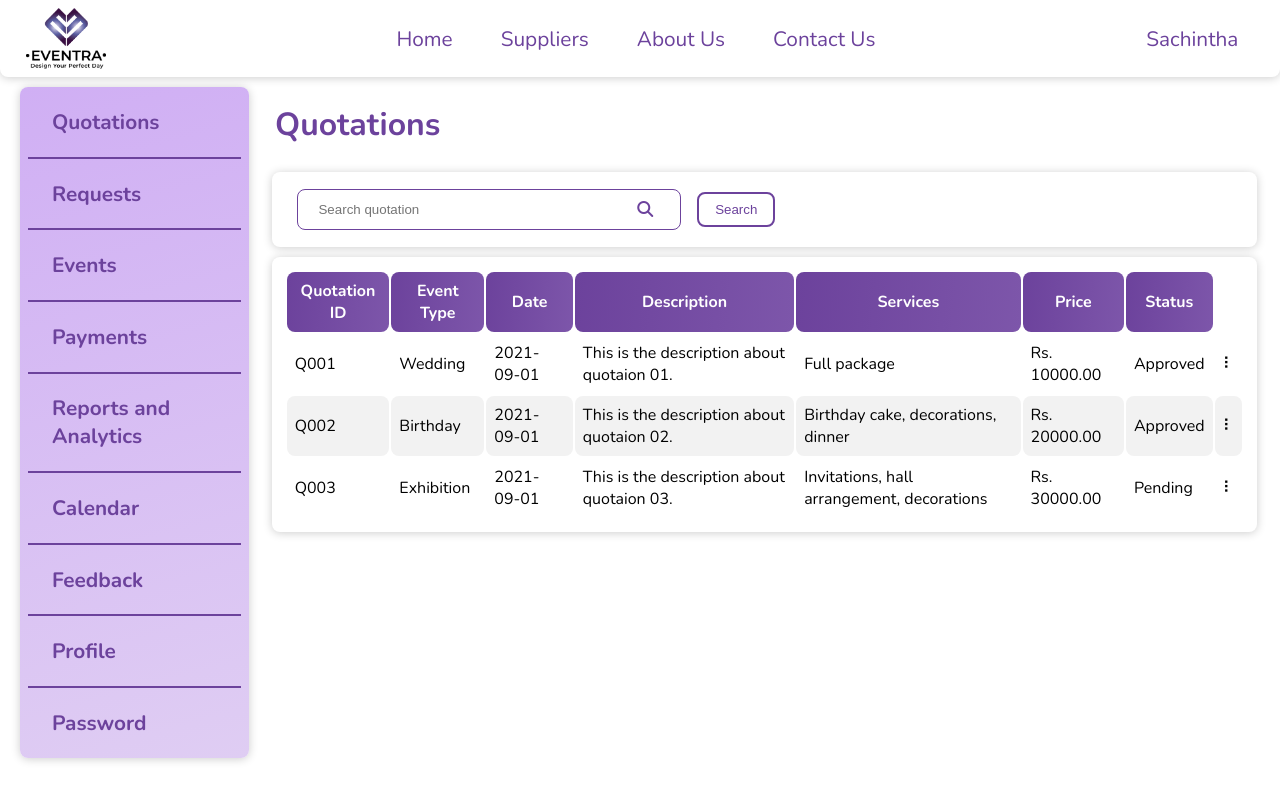
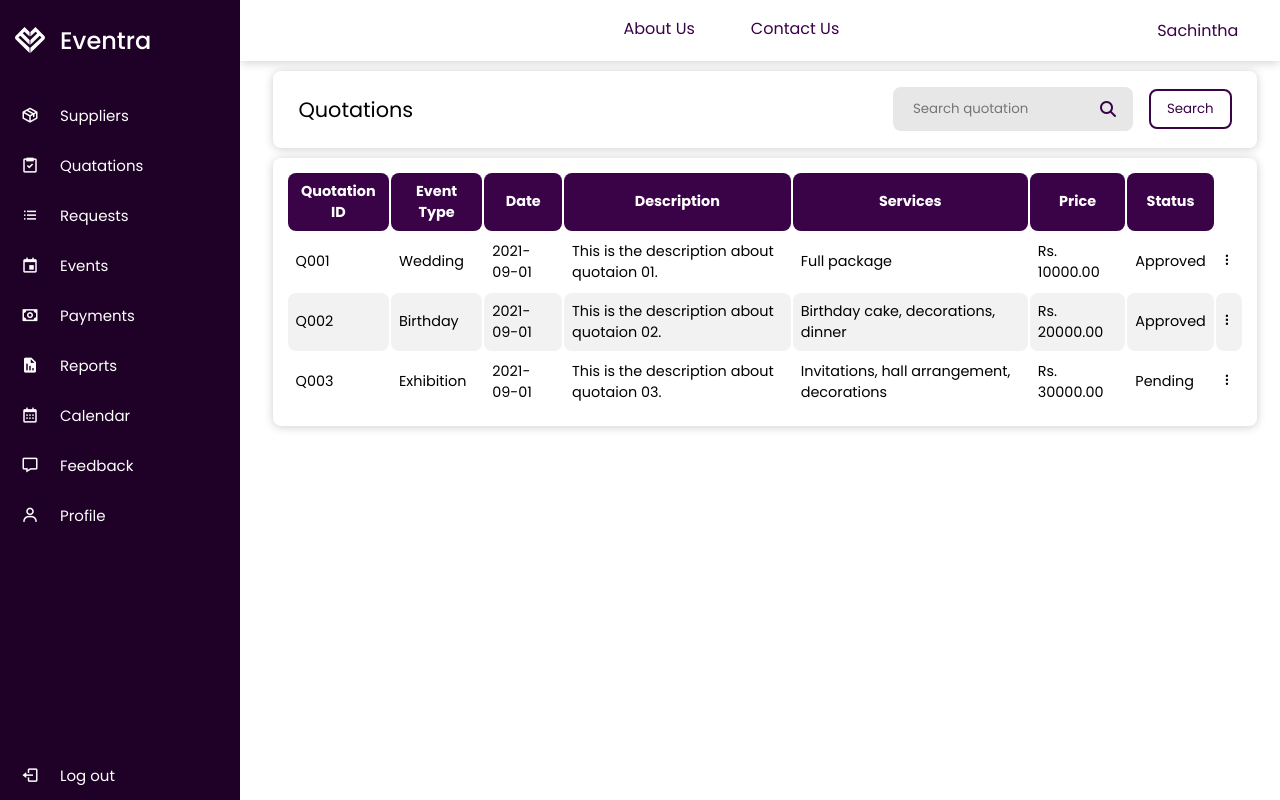
Before and after one commit to Rashmina-Senadheera/IS2102_G29, a PHP site: page /Event_Management/Event_Planner/Quotations.php in a window 1280 px wide. Run offline with PHP 8.4, Linux system fonts and the light colour scheme; some libraries are stand-ins or nearby versions.

Commit message:
apply new styles

```diff
--- a/Event_Management/Event_Planner/Quotations.php
+++ b/Event_Management/Event_Planner/Quotations.php
@@ -1,3 +1,8 @@
+<?php
+include('eventplanner_sidenav.php');
+include('eventplanner_header.php');
+?>
+
 <!DOCTYPE html>
 <html>
 
@@ -6,20 +11,13 @@
     <meta http-equiv="X-UA-Compatible" content="IE=edge">
     <meta name="viewport" content="width=device-width, initial-scale=1.0">
     <link rel="stylesheet" href="../css/eventPlannerMain.css">
-    <link rel="stylesheet" href="../css/navigationBar.css">
 </head>
 
 <body>
-    <?php include('../components/navigationBar.php'); ?>
     <div class="grid-container-payments">
-        <div class="gridHeader">
-            Quotations
-        </div>
-        <div class="gridMenu">
-            <?php include('../components/eventPlannerMenu.php'); ?>
-        </div>
         <div class="gridSearch">
             <div class="searchSec">
+            <div class="page-title"> Quotations </div>
                 <div class="input-container">
                     <input class="input-field" type="text" placeholder="Search quotation" name="search">
                     <i class="fa fa-search icon"></i>
--- a/Event_Management/components/navigationBar.php
+++ b/Event_Management/Event_Planner/eventplanner_header.php
@@ -1,15 +1,11 @@
-<?php include('../constants.php'); ?>
-
 <!-- font awesome link  -->
 <link rel="stylesheet" href="https://cdnjs.cloudflare.com/ajax/libs/font-awesome/6.1.1/css/all.min.css" />
+<link rel="stylesheet" href="../css/navigationBar.css">
 
 <header class="headAll">
     <div id="menu-bar" class="fas fa-bars"></div>
     <div class="header-2" id="header-2">
-        <img class="header-2-logo" id="nav-logo" src=<?php echo SITEURL . "images/logo.png" ?> alt="logo" class="logo">
         <nav class="navbar" id="navbar">
-            <a href=<?php echo SITEURL ?>>Home</a>
-            <a href=<?php echo SITEURL ?>>Suppliers</a>
             <a href=<?php echo SITEURL ?>>About Us</a>
             <a href=<?php echo SITEURL ?>>Contact Us</a>
         </nav>
--- /dev/null
+++ b/Event_Management/Event_Planner/eventplanner_sidenav.php
@@ -0,0 +1,108 @@
+<?php include('../constants.php'); ?>
+
+<head>
+    <link rel="stylesheet" href="../css/sidenav.css">
+    <!-- Boxicons CDN Link -->
+    <link href='https://unpkg.com/boxicons@2.0.7/css/boxicons.min.css' rel='stylesheet'>
+</head>
+
+<body>
+
+
+    <!--navigation bar left-->
+    <div class="sidebar">
+        <div class="logo-details">
+            <!-- <i class='bx bxl-c-plus-plus'></i> -->
+            <img src="../images/logo-white.svg" alt="logo" />
+            <span class="logo_name">Eventra</span>
+        </div>
+        <ul class="nav-links">
+            <li>
+                <a href="#" class="active">
+                    <i class='bx bx-package'></i>
+                    <span class="links_name">Suppliers</span>
+                </a>
+            </li>
+            <li>
+                <a href=<?php echo SITEURL . 'event_planner/Quotations.php'  ?> class="active">
+                    <i class='bx bx-task'></i>
+                    <span class="links_name">Quatations</span>
+                </a>
+            </li>
+            <li>
+                <a href="#">
+                    <i class='bx bx-list-ul'></i>
+                    <span class="links_name">Requests</span>
+                </a>
+            </li>
+            <li>
+                <a href="#">
+                    <i class='bx bx-calendar-event'></i>
+                    <span class="links_name">Events</span>
+                </a>
+            </li>
+            <li>
+                <a href=<?php echo SITEURL . 'event_planner/Payments.php'  ?>>
+                    <i class='bx bx-money'></i>
+                    <span class="links_name">Payments</span>
+                </a>
+            </li>
+            <li>
+                <a href="#">
+                    <i class='bx bxs-report'></i>
+                    <span class="links_name">Reports</span>
+                </a>
+            </li>
+            <li>
+                <a href="#">
+                    <i class='bx bx-calendar'></i>
+                    <span class="links_name">Calendar</span>
+                </a>
+            </li>
+            <li>
+                <a href="#">
+                    <i class='bx bx-message'></i>
+                    <span class="links_name">Feedback</span>
+                </a>
+            </li>
+            <li>
+                <a href=<?php echo SITEURL . 'event_planner/Profile.php' ?>>
+                    <i class='bx bx-user'></i>
+                    <span class="links_name">Profile</span>
+                </a>
+            </li>
+
+            <!-- <li>
+                <a href="#">
+                    <i class='bx bx-heart'></i>
+                    <span class="links_name">Feedback</span>
+                </a>
+            </li> -->
+            <!-- <li>
+                <a href="#">
+                    <i class='bx bx-cog'></i>
+                    <span class="links_name">Setting</span>
+                </a>
+            </li> -->
+            <li class="log_out">
+                <a href="#">
+                    <i class='bx bx-log-out'></i>
+                    <span class="links_name">Log out</span>
+                </a>
+            </li>
+        </ul>
+    </div>
+
+    <script>
+        let sidebar = document.querySelector(".sidebar");
+        let sidebarBtn = document.querySelector(".sidebarBtn");
+        sidebarBtn.onclick = function() {
+            sidebar.classList.toggle("active");
+            if (sidebar.classList.contains("active")) {
+                sidebarBtn.classList.replace("bx-menu", "bx-menu-alt-right");
+            } else
+                sidebarBtn.classList.replace("bx-menu-alt-right", "bx-menu");
+        }
+    </script>
+
+</body>
--- a/Event_Management/components/eventPlannerMenu.php
+++ /dev/null
@@ -1,19 +0,0 @@
-<div class="sidenav">
-    <a href=<?php echo SITEURL . 'event_planner/Quotations.php'  ?>>Quotations</a>
-    <hr />
-    <a href=<?php echo SITEURL ?>>Requests</a>
-    <hr />
-    <a href=<?php echo SITEURL ?>>Events</a>
-    <hr />
-    <a href=<?php echo SITEURL . 'event_planner/Payments.php'  ?>>Payments</a>
-    <hr />
-    <a href=<?php echo SITEURL ?>>Reports and Analytics</a>
-    <hr />
-    <a href=<?php echo SITEURL ?>>Calendar</a>
-    <hr />
-    <a href=<?php echo SITEURL ?>>Feedback</a>
-    <hr />
-    <a href=<?php echo SITEURL . 'event_planner/Profile.php' ?>>Profile</a>
-    <hr />
-    <a href=<?php echo SITEURL ?>>Password</a>
-</div>
--- a/Event_Management/css/eventPlannerMain.css
+++ b/Event_Management/css/eventPlannerMain.css
@@ -9,7 +9,7 @@ body {
 }
 
 :root {
-    --mainColor: #6C429C;
+    --mainColor: #3a0247;
     --secondColor: #D0AFF4;
     --mainGradient: linear-gradient(94.56deg, #6C429C 0%, #7D56AA 100%);
 }
@@ -19,9 +19,13 @@ hr {
 }
 
 /********* For grid view *********/
+
+.grid-container-payments {
+    margin-left: 240px;
+}
+
 .gridHeader {
     grid-area: header;
-    font-size: 2rem;
     font-weight: 1000;
     color: var(--mainColor);
     padding: 1rem;
@@ -55,10 +59,8 @@ hr {
 .grid-container-payments {
     display: grid;
     grid-template-areas:
-        'menu header header header header header'
-        'menu search search search search search'
-        'menu main main main main main'
-        'menu footer footer footer footer footer';
+        'search'
+        'main';
     gap: 10px;
     padding: 10px;
     padding-left: 20px;
@@ -76,47 +78,18 @@ hr {
 }
 
 
-/********* Side navigation *********/
-.sidenav {
-    /* width: 100%; */
-    z-index: 1;
-    top: 20px;
-    left: 10px;
-    overflow-x: hidden;
-    padding: 8px;
-    /* border: var(--mainColor) 1px solid; */
-    border-radius: .5rem;
-    /* background: linear-gradient(164.61deg, #D0AFF4 0%, #DFCDF3 100%); */
-    /* background-color: var(--secondColor); */
-}
-
-.sidenav a {
-    padding: .8rem 1.5rem;
-    font-size: 1.3rem;
-    color: var(--mainColor);
-    border-radius: .5rem;
-    text-decoration: none;
-    display: block;
-    font-weight: bold;
-}
-
-.sidenav a:hover {
-    color: #fff;
-    /* background-color: var(--mainColor); */
-    background: var(--mainGradient);
-}
 
 /********* Table *********/
 table {
     /* border-collapse: collapse; */
     width: 100%;
-    font-size: 1rem;
     border-radius: .5rem;
+    font-size: 0.9rem;
 }
 
 th {
     /* background-color: var(--mainColor); */
-    background: var(--mainGradient);
+    background-color: var(--mainColor);
     color: white;
     padding: 1rem;
     text-align: center;
@@ -146,12 +119,19 @@ tr:nth-child(even) {
     display: -ms-flexbox;
     /* IE10 */
     display: flex;
-    width: 40%;
-    border: 0.5px solid var(--mainColor);
+    width: 240px;
+    /*border: 0.5px solid var(--mainColor);*/
+    background-color: rgb(231, 231, 231);
     vertical-align: middle;
     align-items: center;
     border-radius: 0.5rem;
     padding-left: 0.5rem;
+}
+
+.page-title {
+    flex-grow: 1;
+    font-size: 1.3rem;
+    font-weight: 900px;
 }
 
 .icon {
@@ -166,6 +146,7 @@ tr:nth-child(even) {
     padding: 0.5rem;
     outline: none !important;
     border: 0 !important;
+    background-color: rgb(231, 231, 231);
 }
 
 .srcButton {
@@ -181,7 +162,7 @@ tr:nth-child(even) {
 }
 
 .srcButton:hover {
-    background: var(--mainGradient);
+    background-color: var(--mainColor);
     color: white;
 }
 
--- a/Event_Management/css/navigationBar.css
+++ b/Event_Management/css/navigationBar.css
@@ -1,7 +1,7 @@
-@import url('https://fonts.googleapis.com/css2?family=Nunito:wght@200;300;400;600;700&display=swap');
 
 .headAll {
     box-sizing: border-box;
+    margin-left: 240px;
     border: none;
     outline: none;
     text-decoration: none;
@@ -10,13 +10,12 @@
     overflow-x: hidden;
     text-decoration: none;
     background-color: #fff;
-    border-bottom-right-radius: 0.5rem;
-    border-bottom-left-radius: 0.5rem;
+
     box-shadow: 0 1px 10px 0 rgba(0, 0, 0, 0.2);
 }
 
 :root {
-    --mainColor: #6C429C;
+    --mainColor:#490258;
     --secondColor: #D0AFF4;
     --mainGradient: linear-gradient(94.56deg, #6C429C 0%, #7D56AA 100%);
 
@@ -46,28 +45,24 @@
 }
 
 .header-2 .navbar a {
-    padding: .5rem 1.5rem;
-    font-size: 1.3rem;
+    padding-bottom: 0.1rem;
     color: var(--mainColor);
-    border-radius: .5rem;
     text-decoration: none;
+    margin: 0.5rem;
+    margin-left: 3rem;
+    border-bottom: white 2px solid;
 }
 
 .header-2 .navbar a:hover {
-    color: #fff;
-    background-color: var(--mainColor);
+    border-bottom: #490258 2px solid;
 }
 
 .header-2 .icons a {
-    font-size: 1.3rem;
     color: var(--mainColor);
     padding-right: 1rem;
     text-decoration: none;
 }
 
-.header-2 .icons a:hover {
-    font-weight: 800;
-}
 
 .header-2 .header-2-logo {
     width: 5rem;
--- /dev/null
+++ b/Event_Management/css/sidenav.css
@@ -0,0 +1,395 @@
+@import url('https://fonts.googleapis.com/css2?family=Poppins:wght@200;300;400;500;600;700&display=swap');
+
+* {
+    margin: 0;
+    padding: 0;
+    box-sizing: border-box;
+    font-family: 'Poppins', sans-serif;
+}
+
+.sidebar {
+    position: fixed;
+    height: 100%;
+    width: 240px;
+    background: #1f0027;
+    transition: all 0.5s ease;
+}
+
+.sidebar.active {
+    width: 60px;
+}
+
+.sidebar .logo-details {
+    height: 80px;
+    display: flex;
+    align-items: center;
+}
+
+.sidebar .logo-details img {
+    width: 60px;
+    text-align: center;
+    padding: 15px;
+}
+
+.sidebar .logo-details i {
+    font-size: 28px;
+    font-weight: 500;
+    color: #fff;
+    min-width: 60px;
+    text-align: center
+}
+
+
+.sidebar .logo-details .logo_name {
+    color: #fff;
+    font-size: 24px;
+    font-weight: 500;
+}
+
+.sidebar .nav-links {
+    margin-top: 10px;
+}
+
+.sidebar .nav-links li {
+    position: relative;
+    list-style: none;
+    height: 50px;
+}
+
+.sidebar .nav-links li a {
+    height: 100%;
+    width: 100%;
+    display: flex;
+    align-items: center;
+    text-decoration: none;
+    transition: all 0.4s ease;
+}
+
+.sidebar .nav-links li a.active {
+    background: #1f0027;
+}
+
+.sidebar .nav-links li a:hover {
+    background: #490258;
+}
+
+.sidebar .nav-links li i {
+    min-width: 60px;
+    text-align: center;
+    font-size: 18px;
+    color: #fff;
+}
+
+.sidebar .nav-links li a .links_name {
+    color: #fff;
+    font-size: 15px;
+    font-weight: 400;
+    white-space: nowrap;
+}
+
+.sidebar .nav-links .log_out {
+    position: absolute;
+    bottom: 0;
+    width: 100%;
+}
+
+.home-section {
+    position: relative;
+    background: #f5f5f5;
+    min-height: 100vh;
+    width: calc(100% - 240px);
+    left: 240px;
+    transition: all 0.5s ease;
+}
+
+.sidebar.active~.home-section {
+    width: calc(100% - 60px);
+    left: 60px;
+}
+
+.home-section nav {
+    display: flex;
+    justify-content: space-between;
+    height: 80px;
+    background: #fff;
+    display: flex;
+    align-items: center;
+    position: fixed;
+    width: calc(100% - 240px);
+    left: 240px;
+    z-index: 100;
+    padding: 0 20px;
+    box-shadow: 0 1px 1px rgba(0, 0, 0, 0.1);
+    transition: all 0.5s ease;
+}
+
+.sidebar.active~.home-section nav {
+    left: 60px;
+    width: calc(100% - 60px);
+}
+
+.home-section nav .sidebar-button {
+    display: flex;
+    align-items: center;
+    font-size: 24px;
+    font-weight: 500;
+}
+
+nav .sidebar-button i {
+    font-size: 35px;
+    margin-right: 10px;
+}
+
+.home-section nav .search-box {
+    position: relative;
+    height: 50px;
+    max-width: 550px;
+    width: 100%;
+    margin: 0 20px;
+}
+
+nav .search-box input {
+    height: 100%;
+    width: 100%;
+    outline: none;
+    background: #F5F6FA;
+    border: 2px solid #EFEEF1;
+    border-radius: 6px;
+    font-size: 18px;
+    padding: 0 15px;
+}
+
+nav .search-box .bx-search {
+    position: absolute;
+    height: 40px;
+    width: 40px;
+    background: #2697FF;
+    right: 5px;
+    top: 50%;
+    transform: translateY(-50%);
+    border-radius: 4px;
+    line-height: 40px;
+    text-align: center;
+    color: #fff;
+    font-size: 22px;
+    transition: all 0.4 ease;
+}
+
+.home-section nav .profile-details {
+    display: flex;
+    align-items: center;
+    background: #F5F6FA;
+    border: 2px solid #EFEEF1;
+    border-radius: 6px;
+    height: 50px;
+    min-width: 190px;
+    padding: 0 15px 0 2px;
+}
+
+nav .profile-details img {
+    height: 40px;
+    width: 40px;
+    border-radius: 6px;
+    object-fit: cover;
+}
+
+nav .profile-details .admin_name {
+    font-size: 15px;
+    font-weight: 500;
+    color: #333;
+    margin: 0 10px;
+    white-space: nowrap;
+}
+
+nav .profile-details i {
+    font-size: 25px;
+    color: #333;
+}
+
+.home-section .home-content {
+    position: relative;
+    padding-top: 104px;
+}
+
+.home-content .overview-boxes {
+    display: flex;
+    align-items: center;
+    justify-content: space-between;
+    flex-wrap: wrap;
+    padding: 0 20px;
+    margin-bottom: 26px;
+}
+
+.overview-boxes .box {
+    display: flex;
+    align-items: center;
+    justify-content: center;
+    width: calc(100% / 4 - 15px);
+    background: #fff;
+    padding: 15px 14px;
+    border-radius: 12px;
+    box-shadow: 0 5px 10px rgba(0, 0, 0, 0.1);
+}
+
+.overview-boxes .box-topic {
+    font-size: 20px;
+    font-weight: 500;
+}
+
+.home-content .box .number {
+    display: inline-block;
+    font-size: 35px;
+    margin-top: -6px;
+    font-weight: 500;
+}
+
+.home-content .box .indicator {
+    display: flex;
+    align-items: center;
+}
+
+.home-content .box .indicator i {
+    height: 20px;
+    width: 20px;
+    background: #8FDACB;
+    line-height: 20px;
+    text-align: center;
+    border-radius: 50%;
+    color: #fff;
+    font-size: 20px;
+    margin-right: 5px;
+}
+
+.box .indicator i.down {
+    background: #e87d88;
+}
+
+.home-content .box .indicator .text {
+    font-size: 12px;
+}
+
+.home-content .box .cart {
+    display: inline-block;
+    font-size: 32px;
+    height: 50px;
+    width: 50px;
+    background: #cce5ff;
+    line-height: 50px;
+    text-align: center;
+    color: #66b0ff;
+    border-radius: 12px;
+    margin: -15px 0 0 6px;
+}
+
+.home-content .box .cart.two {
+    color: #2BD47D;
+    background: #C0F2D8;
+}
+
+.home-content .box .cart.three {
+    color: #ffc233;
+    background: #ffe8b3;
+}
+
+.home-content .box .cart.four {
+    color: #e05260;
+    background: #f7d4d7;
+}
+
+.home-content .total-order {
+    font-size: 20px;
+    font-weight: 500;
+}
+
+.description .head {
+    color: rgb(0, 0, 0);
+    text-align: right;
+    margin-right: 20px;
+    width: 200px;
+}
+
+.logout {
+    color: #1f0027;
+    border: #1f0027 2px solid;
+    padding: 5px;
+    margin: auto;
+    border-radius: 10px;
+    margin-right: 20px;
+    float: right;
+    height: 40px;
+}
+
+.logout a {
+    color: #1f0027;
+    font-weight: lighter;
+}
+
+
+
+/* Responsive Media Query */
+@media (max-width: 1240px) {
+    .sidebar {
+        width: 60px;
+    }
+
+    .sidebar.active {
+        width: 220px;
+    }
+
+    .home-section {
+        width: calc(100% - 60px);
+        left: 60px;
+    }
+
+    .sidebar.active~.home-section {
+        /* width: calc(100% - 220px); */
+        overflow: hidden;
+        left: 220px;
+    }
+
+    .home-section nav {
+        width: calc(100% - 60px);
+        left: 60px;
+    }
+
+    .sidebar.active~.home-section nav {
+        width: calc(100% - 220px);
+        left: 220px;
+    }
+}
+
+@media (max-width: 1000px) {
+    .overview-boxes .box {
+        width: calc(100% / 2 - 15px);
+        margin-bottom: 15px;
+    }
+}
+
+@media (max-width: 700px) {
+
+    nav .sidebar-button .dashboard,
+    nav .profile-details .admin_name,
+    nav .profile-details i {
+        display: none;
+    }
+
+    .home-section nav .profile-details {
+        height: 50px;
+        min-width: 40px;
+    }
+
+    .home-content .sales-boxes .sales-details {
+        width: 560px;
+    }
+}
+
+@media (max-width: 550px) {
+    .overview-boxes .box {
+        width: 100%;
+        margin-bottom: 15px;
+    }
+
+    .sidebar.active~.home-section nav .profile-details {
+        display: none;
+    }
+}
```
Also changed, not shown: Event_Management/Event_Planner/Payments.php (+6 -8 lines), Event_Management/images/logo-white.svg (added).
